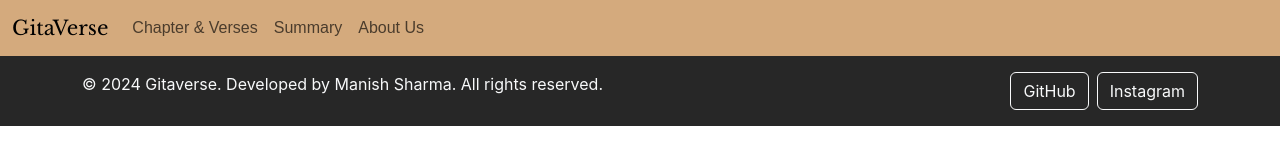
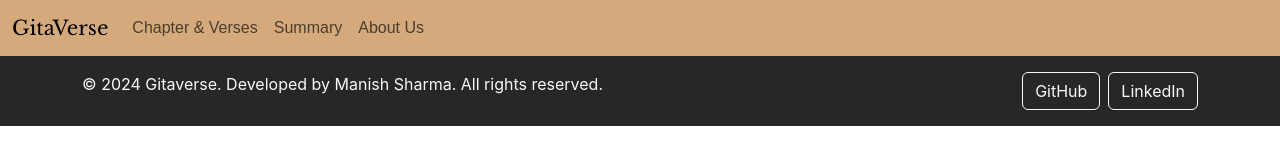
Before and after one commit to imanish16/GitaVerse, a React (Create React App) app: page /oops in a window 1280 px wide. Shown: the top 162 px of the page. Built offline with nearby package versions, Linux system fonts and the light colour scheme; a web font is replaced by a local one.

Commit message:
updated code

```diff
--- a/src/components/Footer.js
+++ b/src/components/Footer.js
@@ -9,8 +9,8 @@
                         <p className="mb-0 text-light">© {new Date().getFullYear()} Gitaverse. Developed by Manish Sharma. All rights reserved.</p>
                     </div>
                     <div className="col-md-6 text-center text-md-end">
-                        <a className="btn btn-outline-light me-2" href="https://github.com/manishsharma-gitaverse" target="_blank" rel="noopener noreferrer">GitHub</a>
-                        <a className="btn btn-outline-light" href="https://instagram.com/manishsharma.gitaverse" target="_blank" rel="noopener noreferrer">Instagram</a>
+                        <a className="btn btn-outline-light me-2" href="https://github.com/imanish16/GitaVerse" target="_blank" rel="noopener noreferrer">GitHub</a>
+                        <a className="btn btn-outline-light" href="https://www.linkedin.com/in/manish-sharma-b7a4aa14b/" target="_blank" rel="noopener noreferrer">LinkedIn</a>
                     </div>
                 </div>
             </div>
```
Also changed, not shown: 1 other file (tests, documents, lock files or other folders).
